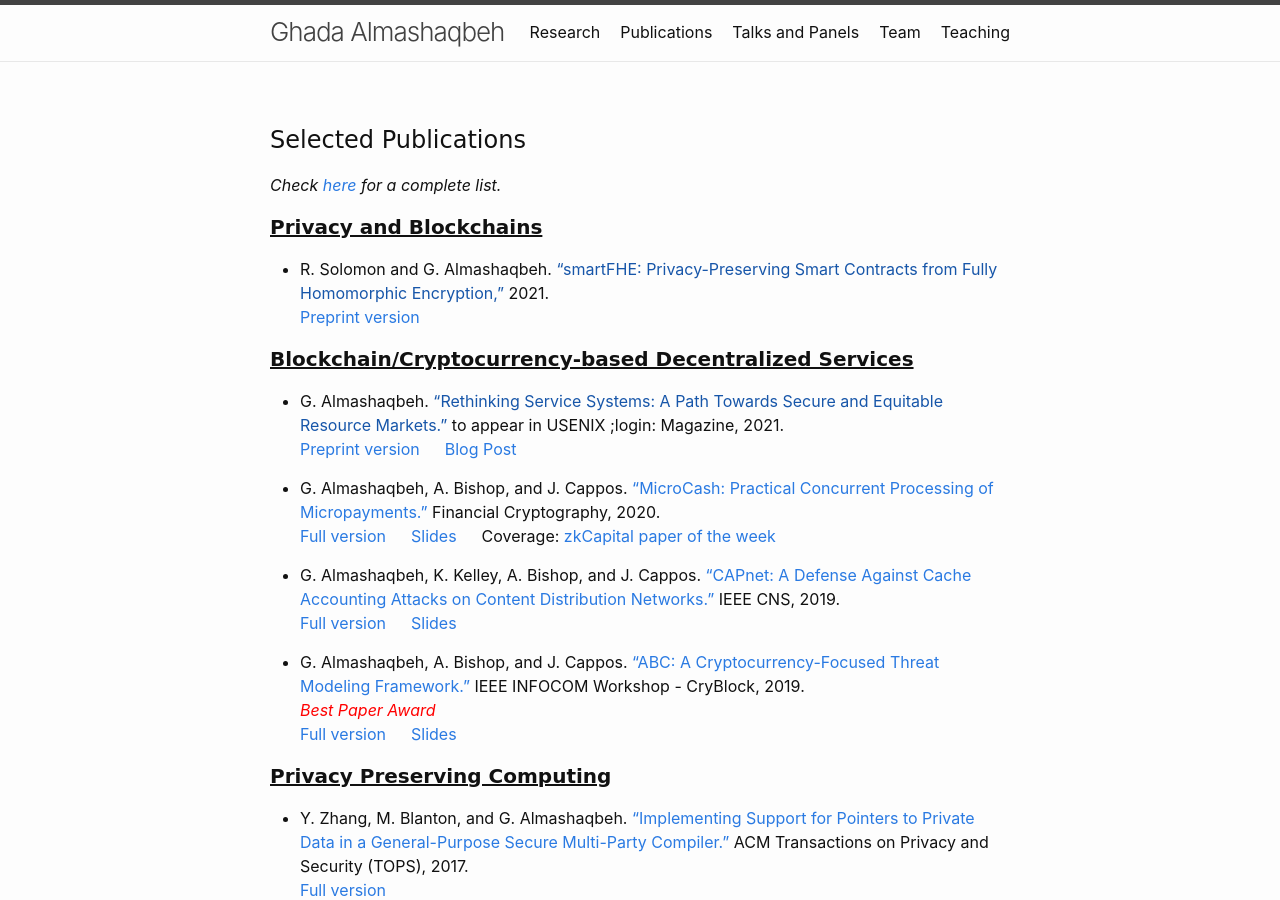
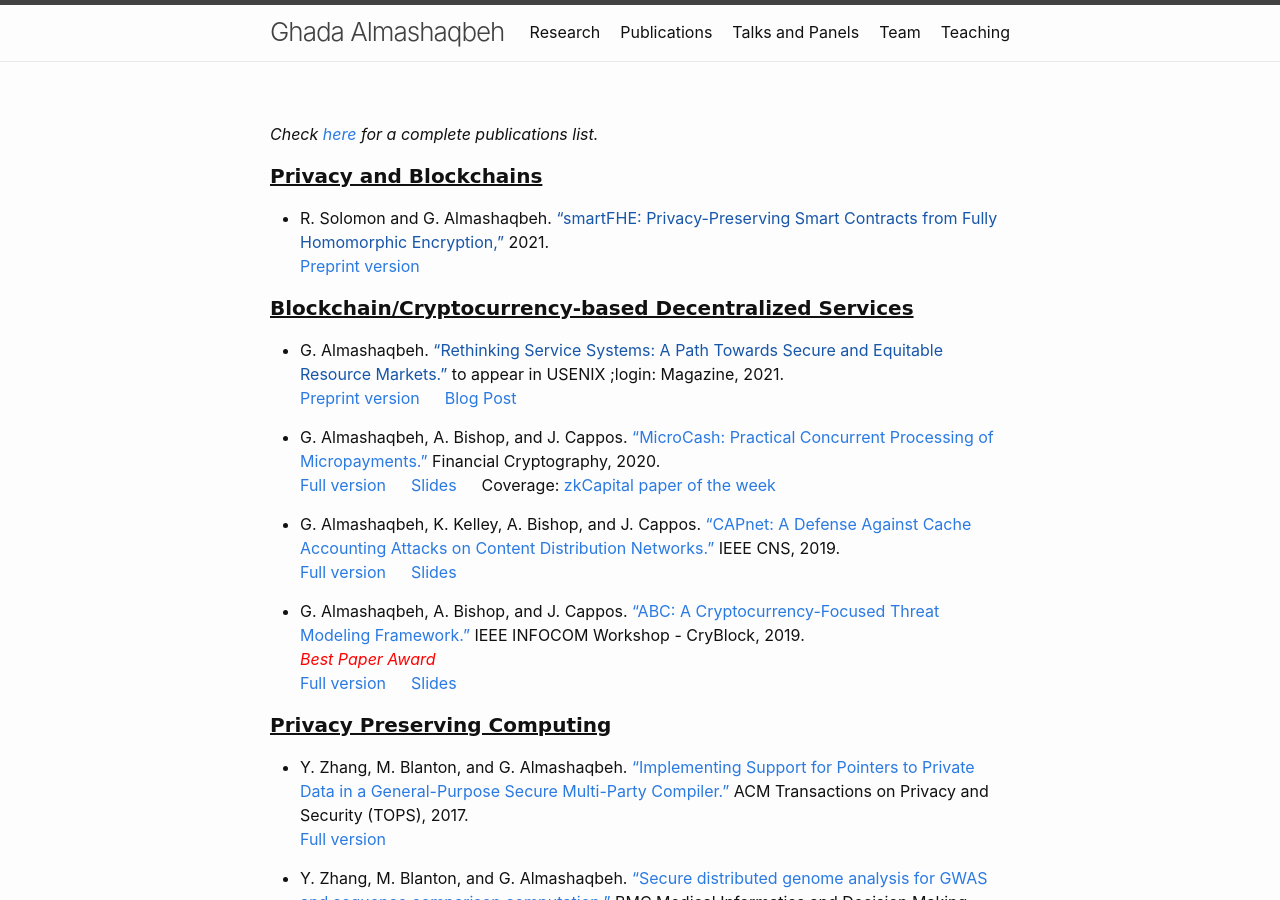
Before and after one commit to GhadaAlmashaqbeh/GhadaAlmashaqbeh.github.io, a Jekyll site: the page built from 02-publications.md, in a window 1280 px wide and 900 px high. Built offline with Jekyll 4.4.1, drawn with Linux system fonts in a browser that asks for light colours.

Commit message:
tiny fix

```diff
--- a/02-publications.md
+++ b/02-publications.md
@@ -4,7 +4,7 @@
 permalink: /publications/
 ---
 
-<h1 style="font-family: 'Comic Sans MS'">Selected Publications</h1>  _Check [here](https://scholar.google.com/citations?user=QKIkII0AAAAJ&hl=en) for a complete list._<br/>
+_Check [here](https://scholar.google.com/citations?user=QKIkII0AAAAJ&hl=en) for a complete publications list._<br/>
 
 
 <h4 style="font-family: 'Comic Sans MS'"><u><b>Privacy and Blockchains</b></u></h4>
```
